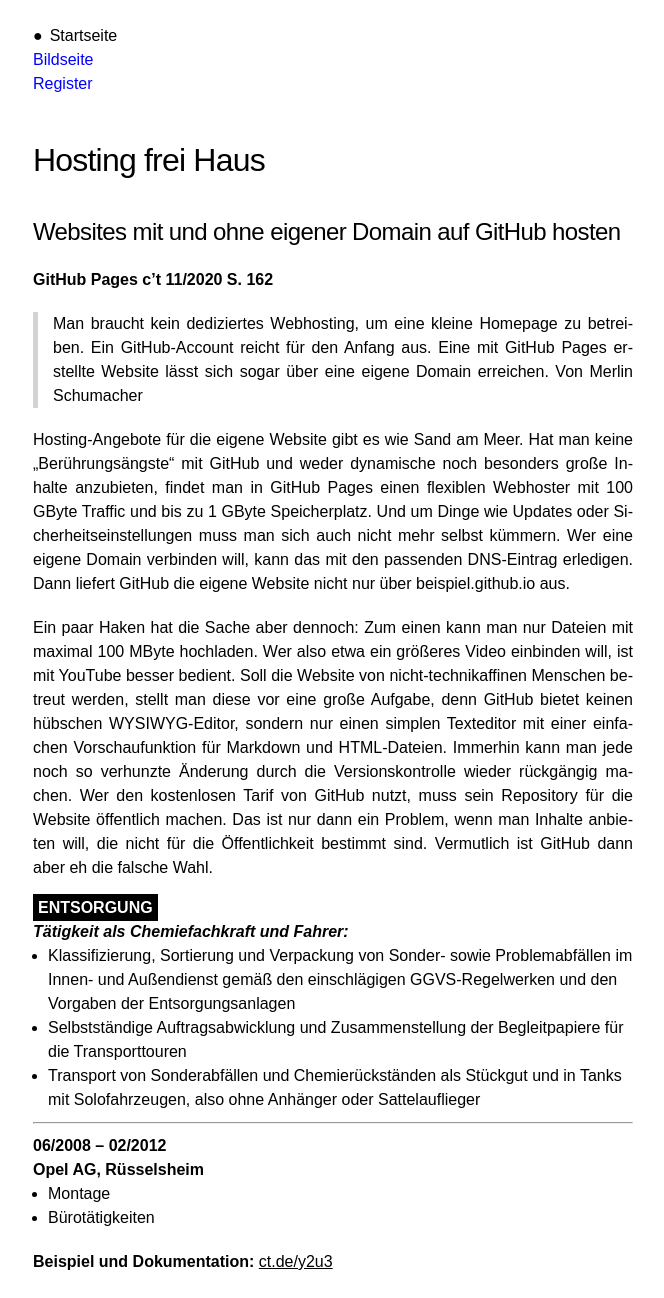
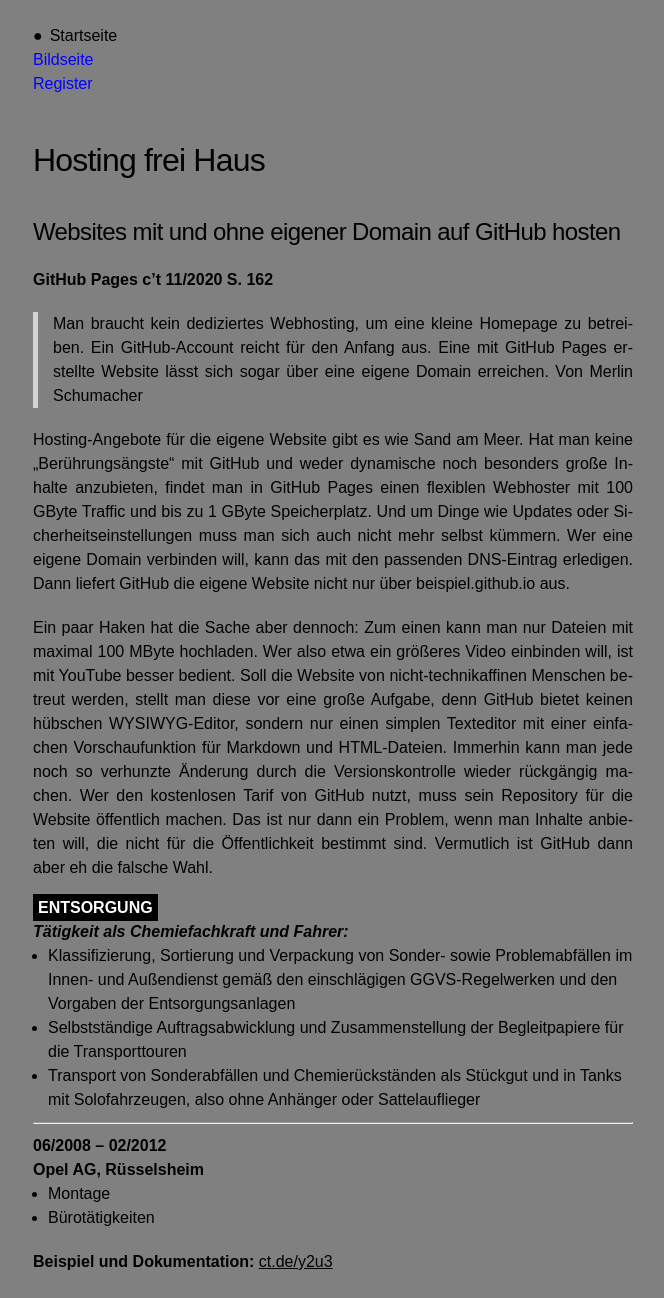
Before and after one commit to webuser-ralf/webuser-ralf.github.io, a Jekyll site: the page built from index.md, in a window 1280 px wide. Shown: the whole page, without its empty margins (307-971 px from the left). Built offline with Jekyll 4.4.1, drawn with Linux system fonts in a browser that asks for light colours; our own code applies the rules of GitHub Pages for plain Markdown files.

Commit message:
Update layout.scss

```diff
--- a/_sass/layout.scss
+++ b/_sass/layout.scss
@@ -7,7 +7,8 @@
 
 body {
     margin: 1.5em;
-    background: url(assets/images/bg.png) 0 0 repeat;
+    /*background: url(assets/images/bg.png) 0 0 repeat;*/
+    background: gray;
 }
 
 p {
```
